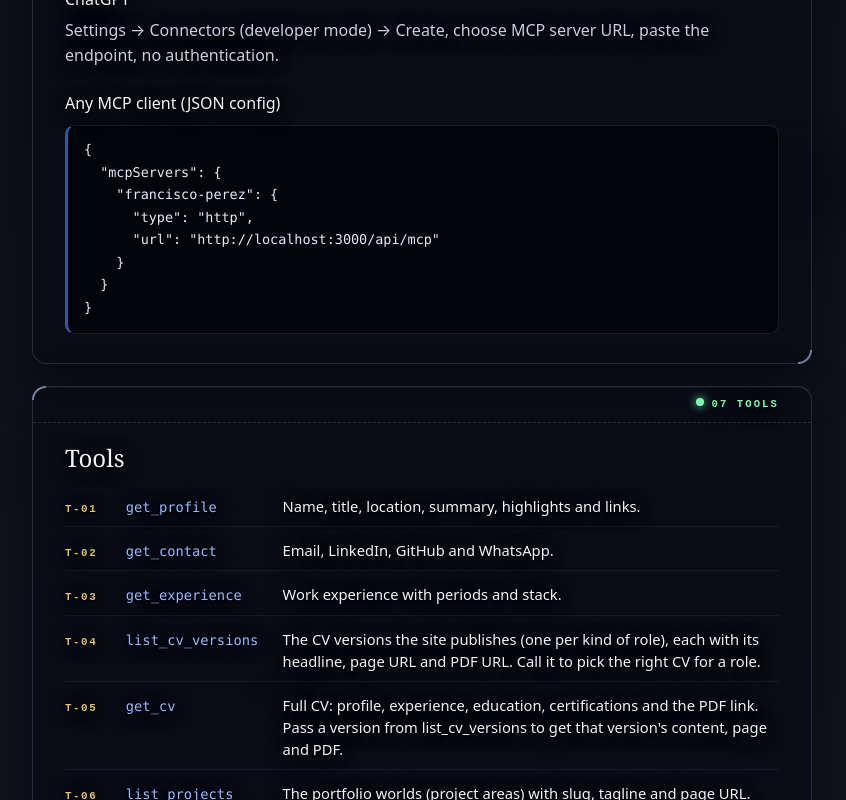
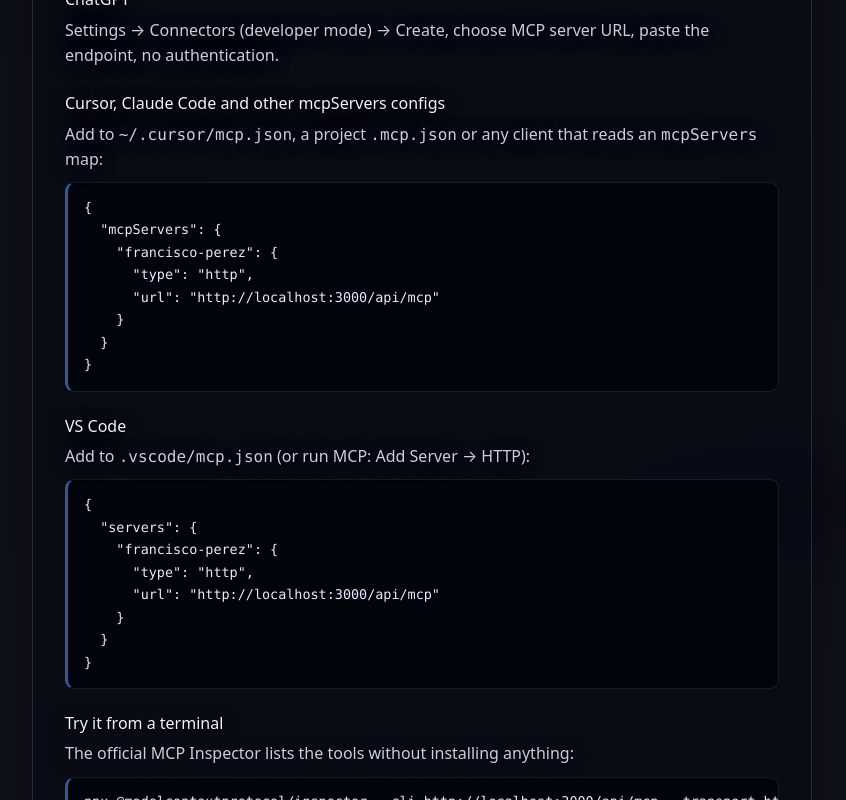
Before and after one commit to FranprzDev/Me, a Next.js app: page /for-agents in a window 1280 px wide. Shown: the part 1280-2080 px from the top of the page, without its empty margins (218-1064 px from the left). Built offline with nearby package versions, Linux system fonts and the light colour scheme; no server answers.

Commit message:
feat: serve llms.txt and add VS Code and Inspector configs to /for-agents

```diff
--- a/src/app/for-agents/page.tsx
+++ b/src/app/for-agents/page.tsx
@@ -3,7 +3,7 @@ import Link from "next/link";
 import { headers } from "next/headers";
 import { AskAssistant } from "@/components/agents/AskAssistant";
 import { LunarScene } from "@/components/agents/LunarScene";
-import { MCP_TOOLS, MCP_TOOL_SUMMARIES } from "@/lib/mcp/tools";
+import { MCP_ENDPOINT_PATH, MCP_TOOLS, MCP_TOOL_SUMMARIES } from "@/lib/mcp/tools";
 import "./for-agents.css";
 
 export const metadata: Metadata = {
@@ -13,10 +13,13 @@ export const metadata: Metadata = {
 
 const TOOLS = MCP_TOOLS.map((name) => [name, MCP_TOOL_SUMMARIES[name]] as const);
 
+/** Name the copy-paste configs register the server under. */
+const SERVER_KEY = "francisco-perez";
+
 export default async function ForAgentsPage() {
   const host = (await headers()).get("host") ?? "me-pink-ten.vercel.app";
   const protocol = host.startsWith("localhost") ? "http" : "https";
-  const endpoint = `${protocol}://${host}/api/mcp`;
+  const endpoint = `${protocol}://${host}${MCP_ENDPOINT_PATH}`;
 
   return (
     <main id="main-content" tabIndex={-1} className="content-layer agents-page moon">
@@ -64,15 +67,33 @@ export default async function ForAgentsPage() {
           <h3>Claude</h3>
           <p>Claude.ai or Claude Desktop: Settings → Connectors → Add custom connector, and paste the endpoint. Claude Code:</p>
           <pre tabIndex={0}>
-            <code>{`claude mcp add --transport http francisco-perez ${endpoint}`}</code>
+            <code>{`claude mcp add --transport http ${SERVER_KEY} ${endpoint}`}</code>
           </pre>
 
           <h3>ChatGPT</h3>
           <p>Settings → Connectors (developer mode) → Create, choose MCP server URL, paste the endpoint, no authentication.</p>
 
-          <h3>Any MCP client (JSON config)</h3>
+          <h3>Cursor, Claude Code and other mcpServers configs</h3>
+          <p>
+            Add to <code>~/.cursor/mcp.json</code>, a project <code>.mcp.json</code> or any client that reads an{" "}
+            <code>mcpServers</code> map:
+          </p>
           <pre tabIndex={0}>
-            <code>{JSON.stringify({ mcpServers: { "francisco-perez": { type: "http", url: endpoint } } }, null, 2)}</code>
+            <code>{JSON.stringify({ mcpServers: { [SERVER_KEY]: { type: "http", url: endpoint } } }, null, 2)}</code>
+          </pre>
+
+          <h3>VS Code</h3>
+          <p>
+            Add to <code>.vscode/mcp.json</code> (or run MCP: Add Server → HTTP):
+          </p>
+          <pre tabIndex={0}>
+            <code>{JSON.stringify({ servers: { [SERVER_KEY]: { type: "http", url: endpoint } } }, null, 2)}</code>
+          </pre>
+
+          <h3>Try it from a terminal</h3>
+          <p>The official MCP Inspector lists the tools without installing anything:</p>
+          <pre tabIndex={0}>
+            <code>{`npx @modelcontextprotocol/inspector --cli ${endpoint} --transport http --method tools/list`}</code>
           </pre>
         </section>
 
--- /dev/null
+++ b/src/app/llms.txt/route.ts
@@ -0,0 +1,52 @@
+import { MCP_CORS_HEADERS } from "@/lib/mcp/http";
+import { Language, contact, listCvVersions, listProjects, primaryTitle, profile } from "@/lib/mcp/portfolio";
+import { MCP_ENDPOINT_PATH, MCP_TOOLS, MCP_TOOL_SUMMARIES } from "@/lib/mcp/tools";
+
+/**
+ * llms.txt (https://llmstxt.org): a plain-markdown map of the site for LLMs
+ * and agents. Built from the same sources as the MCP server, so the tool list,
+ * CV versions and links cannot drift from what the server answers.
+ */
+export function GET(request: Request) {
+  const origin = new URL(request.url).origin;
+  const me = profile(Language.En, origin);
+  const channels = contact();
+  const endpoint = new URL(MCP_ENDPOINT_PATH, origin).toString();
+
+  const lines = [
+    `# ${me.name}`,
+    "",
+    `> ${primaryTitle(Language.En)} in ${me.location}. ${me.summary}`,
+    "",
+    "## MCP server",
+    "",
+    `Public, read-only MCP server (Streamable HTTP, no authentication) at ${endpoint}. Setup for Claude, ChatGPT, Cursor and VS Code: ${origin}/for-agents. Agent card: ${origin}/.well-known/agent-card.json. Tools that return text take an optional language ('en' default, or 'es').`,
+    "",
+    ...MCP_TOOLS.map((tool) => `- ${tool}: ${MCP_TOOL_SUMMARIES[tool]}`),
+    "",
+    "## CV",
+    "",
+    ...listCvVersions(Language.En, origin).versions.map(
+      (version) => `- [${version.name} CV](${version.page_url}): ${version.headline}. PDF: ${version.pdf_url}`
+    ),
+    "",
+    "## Portfolio",
+    "",
+    `- [Home](${me.links.site})`,
+    `- [About and experience](${origin}/me)`,
+    ...listProjects(Language.En, origin).map((project) =>
+      project.tagline ? `- [${project.title}](${project.url}): ${project.tagline}` : `- [${project.title}](${project.url})`
+    ),
+    "",
+    "## Contact",
+    "",
+    `- Email: ${channels.email}`,
+    `- LinkedIn: ${channels.linkedin}`,
+    `- GitHub: ${channels.github}`,
+    "",
+  ];
+
+  return new Response(lines.join("\n"), {
+    headers: { ...MCP_CORS_HEADERS, "Content-Type": "text/plain; charset=utf-8" },
+  });
+}
```
Also changed, not shown: src/app/.well-known/agent-card.json/route.ts.
